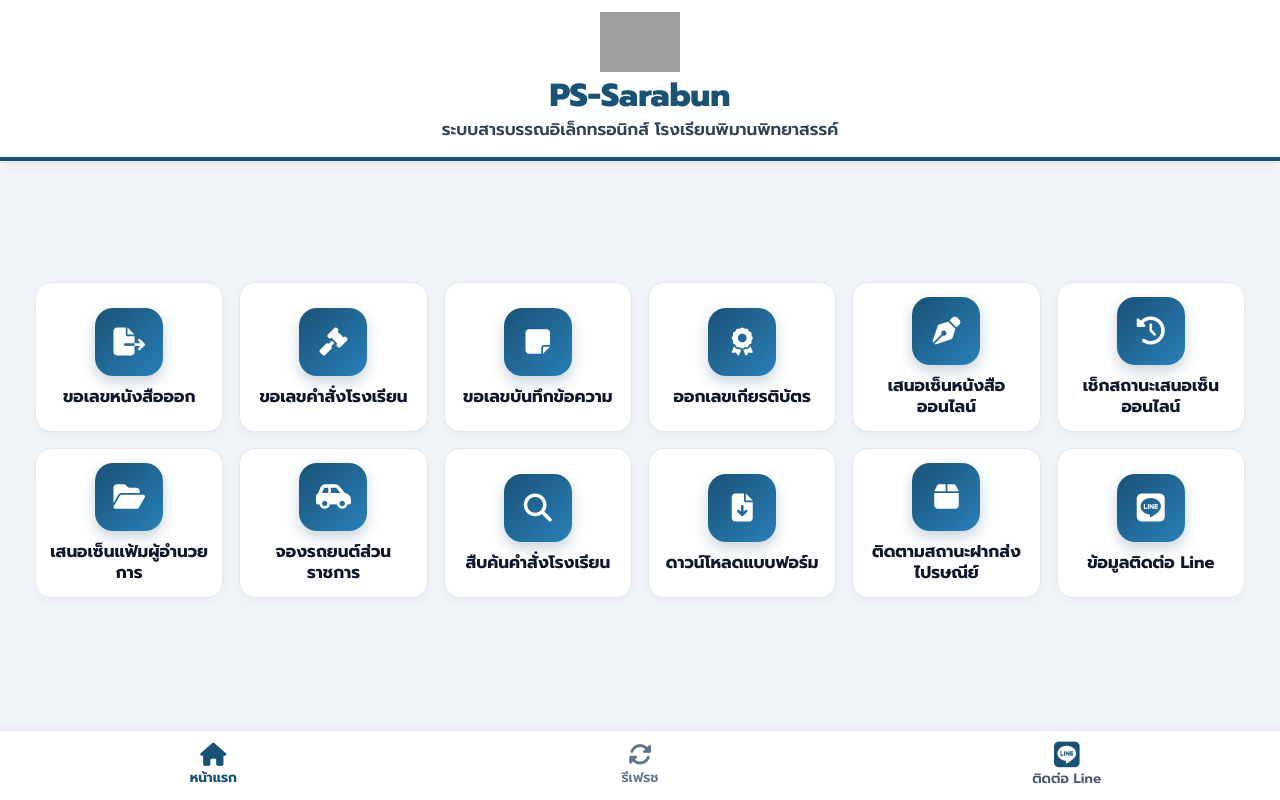
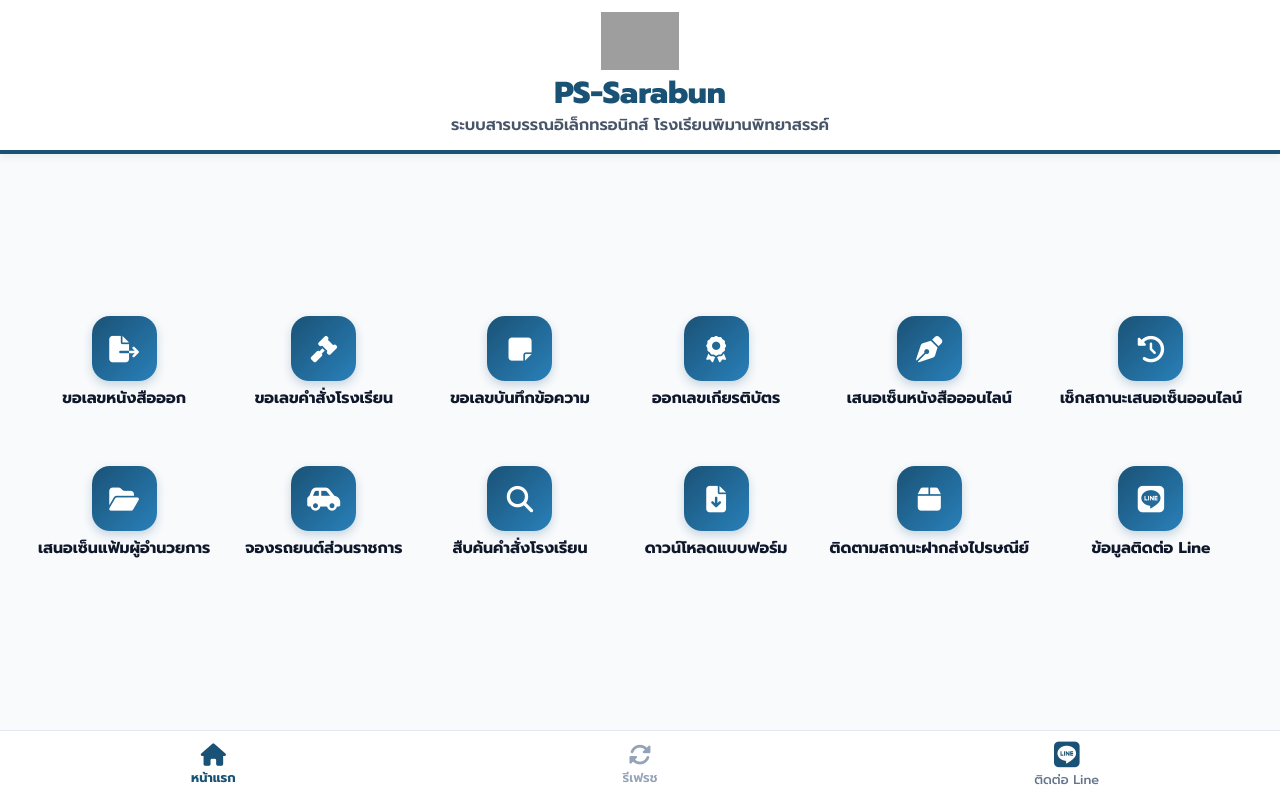
Before and after one commit to phiman-pssarabun/PS-Saraban, a plain HTML site: page index.html in a window 1280 px wide. Drawn offline with nearby package versions, Linux system fonts and the light colour scheme; grey boxes are pictures that could not be loaded.

Commit message:
Update index.html

```diff
--- a/index.html
+++ b/index.html
@@ -24,7 +24,7 @@
     <style>
         :root {
             --primary: #1a5276;
-            --bg: #f1f5f9;
+            --bg: #f8fafc;
             --main-gradient: linear-gradient(135deg, #1a5276, #2980b9);
         }
 
@@ -46,90 +46,80 @@
             background: #ffffff;
             text-align: center;
             border-bottom: 4px solid var(--primary);
-            box-shadow: 0 4px 10px rgba(0,0,0,0.06);
+            box-shadow: 0 4px 8px rgba(0,0,0,0.05);
             flex-shrink: 0;
         }
 
-        /* Mobile Style (หน้าจอเล็ก - เน้นฟอนต์ใหญ่ คมชัด) */
+        /* Mobile Style (หน้าจอเล็ก) */
         @media (max-width: 1023px) {
-            .app-header { padding: 10px 10px 4px 10px; }
-            .school-logo { height: 44px; margin-bottom: 3px; }
+            .app-header { padding: 8px 10px 0 10px; }
+            .school-logo { height: 40px; margin-bottom: 2px; }
             .app-title {
-                font-size: 1.35rem;
-                line-height: 1.1;
+                font-size: 1.25rem;
+                line-height: 1.0;
                 color: var(--primary);
                 font-weight: 800;
                 margin-bottom: 0px;
             }
             .app-subtitle {
-                font-size: 0.82rem;
-                margin-top: 2px;
-                margin-bottom: 6px;
+                font-size: 0.78rem;
+                margin-top: 0px;
+                margin-bottom: 5px;
                 font-weight: 600;
                 color: #475569;
             }
             #mainMenu {
                 grid-template-columns: repeat(2, 1fr);
-                gap: 10px;
-                padding: 12px 12px;
+                gap: 8px 0;
+                padding: 12px 10px;
                 align-content: start;
                 margin-bottom: 75px;
                 overflow-y: auto;
             }
             .icon-box {
-                width: 50px;
-                height: 50px;
+                width: 48px;
+                height: 48px;
                 border-radius: 14px;
-                font-size: 1.35rem;
-                margin-bottom: 6px;
+                font-size: 1.3rem;
+                margin-bottom: 4px;
             }
             .menu-label {
-                font-size: 0.92rem;
-                line-height: 1.2;
+                font-size: 0.85rem;
+                line-height: 1.1;
                 font-weight: 600;
                 color: #0f172a;
             }
-            .menu-item {
-                padding: 10px 6px;
-                min-height: 100px;
-            }
+            .menu-item { height: 80px; padding: 0; }
         }
 
-        /* Desktop Style (หน้าจอใหญ่ - แถวละ 6 เมนูการ์ดเด่นชัด) */
+        /* Desktop Style (หน้าจอใหญ่ - แถวละ 6 เมนู ไม่มีขอบการ์ด) */
         @media (min-width: 1024px) {
             .app-header { padding: 12px 20px 8px 20px; }
-            .school-logo { height: 60px; margin-bottom: 5px; }
-            .app-title { font-size: 2rem; font-weight: 800; color: var(--primary); margin: 0; }
-            .app-subtitle { font-size: 1.05rem; margin-top: 2px; margin-bottom: 6px; color: #334155; font-weight: 600; }
+            .school-logo { height: 58px; margin-bottom: 5px; }
+            .app-title { font-size: 1.9rem; font-weight: 800; color: var(--primary); margin: 0; }
+            .app-subtitle { font-size: 1rem; margin-top: 2px; margin-bottom: 5px; color: #475569; font-weight: 600; }
             #mainMenu {
                 grid-template-columns: repeat(6, 1fr);
-                gap: 16px;
-                padding: 24px 35px;
+                gap: 15px;
+                padding: 24px 30px;
                 max-width: 1380px;
                 align-content: center;
                 margin-bottom: 80px;
             }
             .icon-box {
-                width: 68px;
-                height: 68px;
+                width: 65px;
+                height: 65px;
                 border-radius: 18px;
-                font-size: 1.75rem;
-                margin-bottom: 10px;
+                font-size: 1.65rem;
+                margin-bottom: 8px;
             }
             .menu-label {
-                font-size: 1.05rem;
+                font-size: 0.98rem;
                 font-weight: 700;
                 color: #0f172a;
             }
-            .menu-item {
-                min-height: 145px;
-                padding: 14px 10px;
-            }
-            .menu-item:hover {
-                transform: translateY(-4px);
-                box-shadow: 0 10px 20px rgba(26, 82, 118, 0.15);
-                border-color: var(--primary);
-            }
+            .menu-item { height: 135px; padding: 8px; }
+            .menu-item:hover { transform: translateY(-3px); }
         }
 
         #mainMenu {
@@ -140,7 +130,6 @@
             margin-right: auto;
         }
 
-        /* สไตล์การ์ดปุ่มเมนูให้ลอยเด่นชัดเจน */
         .menu-item {
             display: flex;
             flex-direction: column;
@@ -148,11 +137,10 @@
             justify-content: center;
             text-decoration: none !important;
             cursor: pointer;
-            transition: all 0.25s ease;
-            background: #ffffff;
-            border-radius: 16px;
-            border: 1px solid #e2e8f0;
-            box-shadow: 0 4px 12px rgba(0, 0, 0, 0.04);
+            transition: all 0.2s ease;
+            background: transparent; /* ไม่เอาการ์ดพื้นหลัง */
+            border: none;
+            box-shadow: none;
         }
 
         .icon-box {
@@ -161,15 +149,14 @@
             justify-content: center;
             color: white;
             background: var(--main-gradient);
-            box-shadow: 0 6px 14px rgba(26, 82, 118, 0.25);
+            box-shadow: 0 4px 10px rgba(26, 82, 118, 0.22);
             flex-shrink: 0;
         }
 
         .menu-label {
             text-align: center;
-            line-height: 1.25;
-            white-space: normal; /* อนุญาตให้ขึ้นบรรทัดใหม่ได้แบบสวยงาม */
-            word-break: break-word;
+            line-height: 1.2;
+            white-space: nowrap; /* ไม่ตัดขึ้นบรรทัดใหม่ */
         }
 
         #systemContent { display: none; width: 100%; height: calc(100vh - 70px); border: none; }
@@ -177,16 +164,15 @@
         .bottom-nav {
             position: fixed; bottom: 0; left: 0; right: 0;
             height: 70px; background: white;
-            display: flex; justify-content: space-around; align-items: center;
+            display: flex; justify-around: space-around; align-items: center;
             border-top: 1px solid #e2e8f0; z-index: 2000;
-            box-shadow: 0 -4px 10px rgba(0,0,0,0.03);
         }
         .nav-btn {
             display: flex; flex-direction: column; align-items: center;
-            color: #64748b; border: none; background: none; flex: 1; font-size: 0.85rem; font-weight: 600;
+            color: #94a3b8; border: none; background: none; flex: 1; font-size: 0.8rem; font-weight: 600;
         }
         .nav-btn.active { color: var(--primary); font-weight: 700; }
-        .nav-btn i { font-size: 1.45rem; margin-bottom: 2px; }
+        .nav-btn i { font-size: 1.4rem; margin-bottom: 2px; }
     </style>
 </head>
 <body>
@@ -265,7 +251,7 @@
         </button>
         <button onclick="window.open('https://lin.ee/U7sLDp0', '_blank')" class="nav-btn">
             <i class="fab fa-line" style="color: var(--primary); font-size: 1.6rem;"></i>
-            <span style="color: #475569; font-weight: 600;">ติดต่อ Line</span>
+            <span style="color: #64748b; font-weight: 500;">ติดต่อ Line</span>
         </button>
     </nav>
 </div>
```
